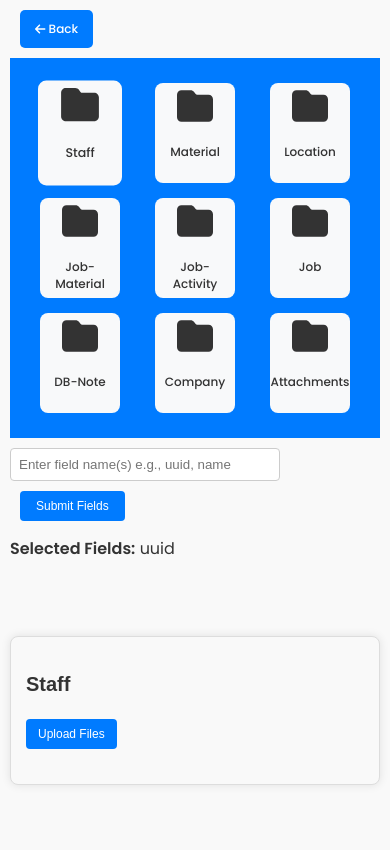
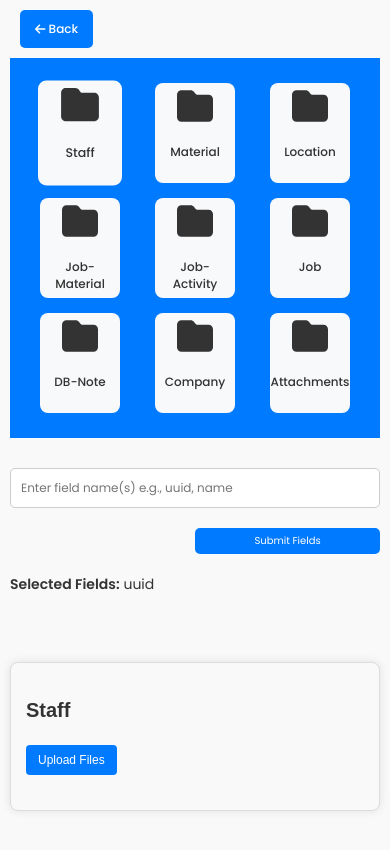
Before and after one commit to alisotoudehpsn4/reader, a React (Create React App) app: page / in a window 390 px wide. Both pictures are taken after a click on the button "ServiceM8". Shown: the top 850 px of the page. Built offline with nearby package versions, Linux system fonts and the light colour scheme.

Commit message:
css update

```diff
--- a/src/components/Categories.css
+++ b/src/components/Categories.css
@@ -154,3 +154,91 @@
   transform: scale(0.95);
   animation: fadeInScale 0.5s ease-in-out forwards;
 }
+
+
+/* Add a container for field input and submit button */
+.field-selection {
+  display: flex;
+  align-items: center; /* Align items along the center line */
+  gap: 10px; /* Space between input and button */
+  margin: 20px 0; /* Add space around the field selection area */
+  font-family: 'Poppins', sans-serif;
+}
+
+.field-selection input[type="text"] {
+  padding: 10px;
+  font-size: 14px; /* Consistent font size */
+  flex-grow: 1; /* Allow input to take up available space */
+  box-sizing: border-box;
+  border-radius: 5px;
+  border: 1px solid #ccc;
+  font-family: 'Poppins', sans-serif;
+}
+
+.field-selection button {
+  padding: 10px 20px;
+  font-size: 14px;
+  background-color: #007BFF;
+  color: white;
+  border: none;
+  border-radius: 5px;
+  cursor: pointer;
+  font-family: 'Poppins', sans-serif;
+  flex-shrink: 0; /* Prevent button from shrinking */
+}
+
+.field-selection button:hover {
+  background-color: #0056b3;
+}
+
+/* Display selected fields */
+.field-selection p {
+  margin-top: 10px;
+  font-size: 14px;
+  color: #333;
+}
+
+/* Adjust alignment and responsiveness for smaller screens */
+@media (max-width: 768px) {
+  .field-selection {
+    flex-direction: column; /* Stack elements vertically on smaller screens */
+    align-items: stretch; /* Stretch to full width */
+  }
+
+  .field-selection input[type="text"] {
+    width: 100%; /* Full width input */
+    margin-bottom: 10px; /* Space between input and button */
+  }
+
+  .field-selection button {
+    width: 100%; /* Full width button for small screens */
+    padding: 8px 16px; /* Reduce padding */
+    font-size: 12px; /* Reduce font size */
+  }
+}
+
+@media (max-width: 480px) {
+  .field-selection input[type="text"] {
+    width: 100%; /* Full width in very small screens */
+    font-size: 12px; /* Slightly smaller font size */
+  }
+
+  .field-selection button {
+    width: 50%; /* Make the button smaller on mobile */
+    padding: 5px 10px; /* Further reduce padding */
+    font-size: 10px; /* Further reduce font size */
+    margin-left: auto; /* Align the button to the right */
+  }
+}
+
+/* Apply animation to all relevant elements */
+.categories-container, .category, .back-button, .categories-header, .field-selection {
+  animation: fadeInScale 0.5s ease-in-out;
+}
+
+/* Fade and scale animation class */
+.animate-fade-scale {
+  opacity: 0;
+  transform: scale(0.95);
+  animation: fadeInScale 0.5s ease-in-out forwards;
+}
```
